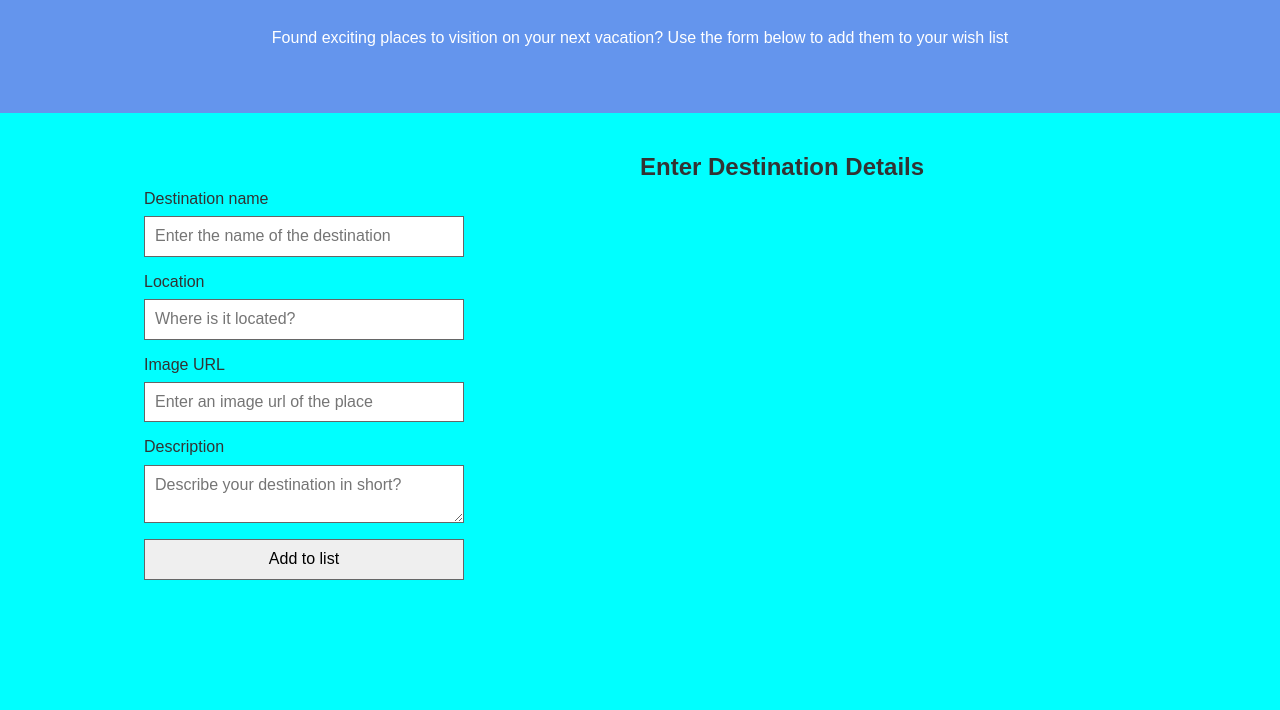
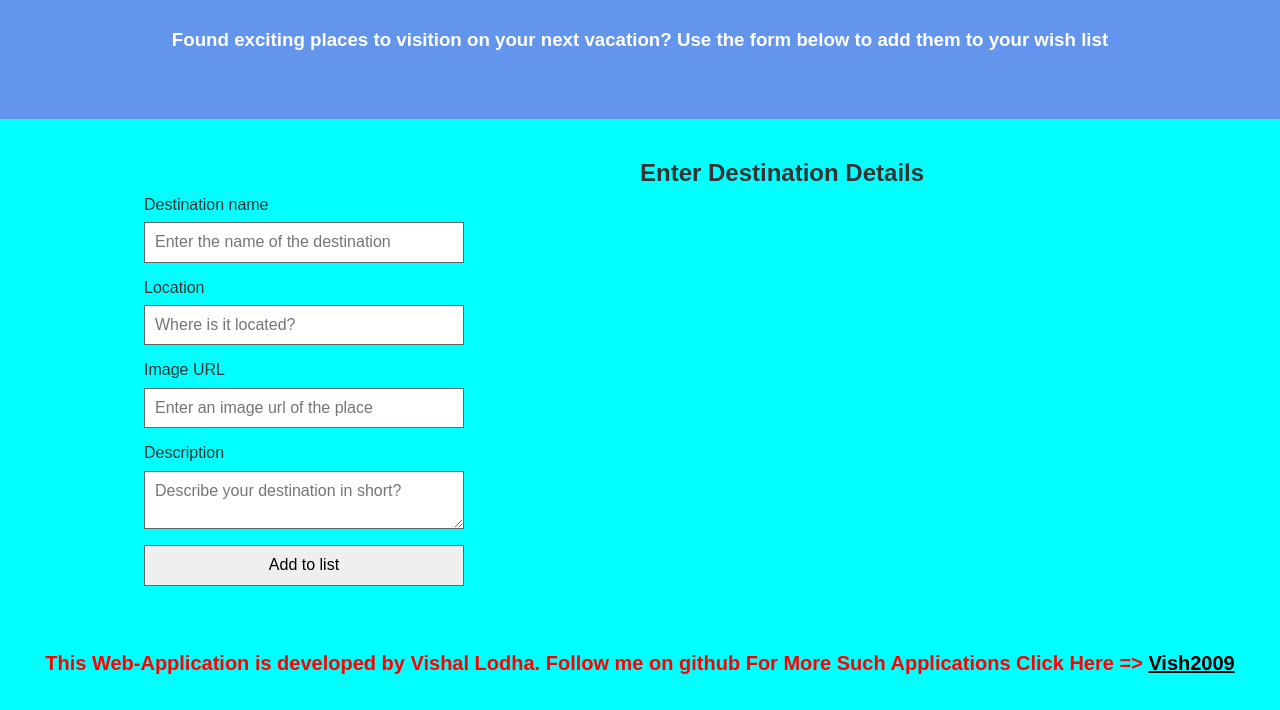
Before and after one commit to vish2009/Destination_Wishlist.github.io, a plain HTML site: page index.html in a window 1280 px wide. Shown: the part 90-800 px from the top of the page. Drawn offline with nearby package versions, Linux system fonts and the light colour scheme.

Commit message:
Footer final addition
All set to deploy

```diff
--- a/index.html
+++ b/index.html
@@ -18,7 +18,7 @@
 
 	<header>
         <h1>Vacation Destinations Wish List</h1>
-        <p>Found exciting places to visition on your next vacation? Use the form below to add them to your wish list</p>
+        <h3>Found exciting places to visition on your next vacation? Use the form below to add them to your wish list</h3>
     </header>
 
 	<main>
@@ -43,6 +43,10 @@
             </div>
         </div>
 	</main>
+
+    <div class="footer">
+		<p style="font-size: 20px; color: red;"><b>This Web-Application is developed by Vishal Lodha. Follow me on github For More Such Applications Click Here => <a href="https://github.com/vish2009" target="_blank" style="color: black;">Vish2009</a>
+		</b></p>
+	</div>
 </body>
-
 </html>
```
